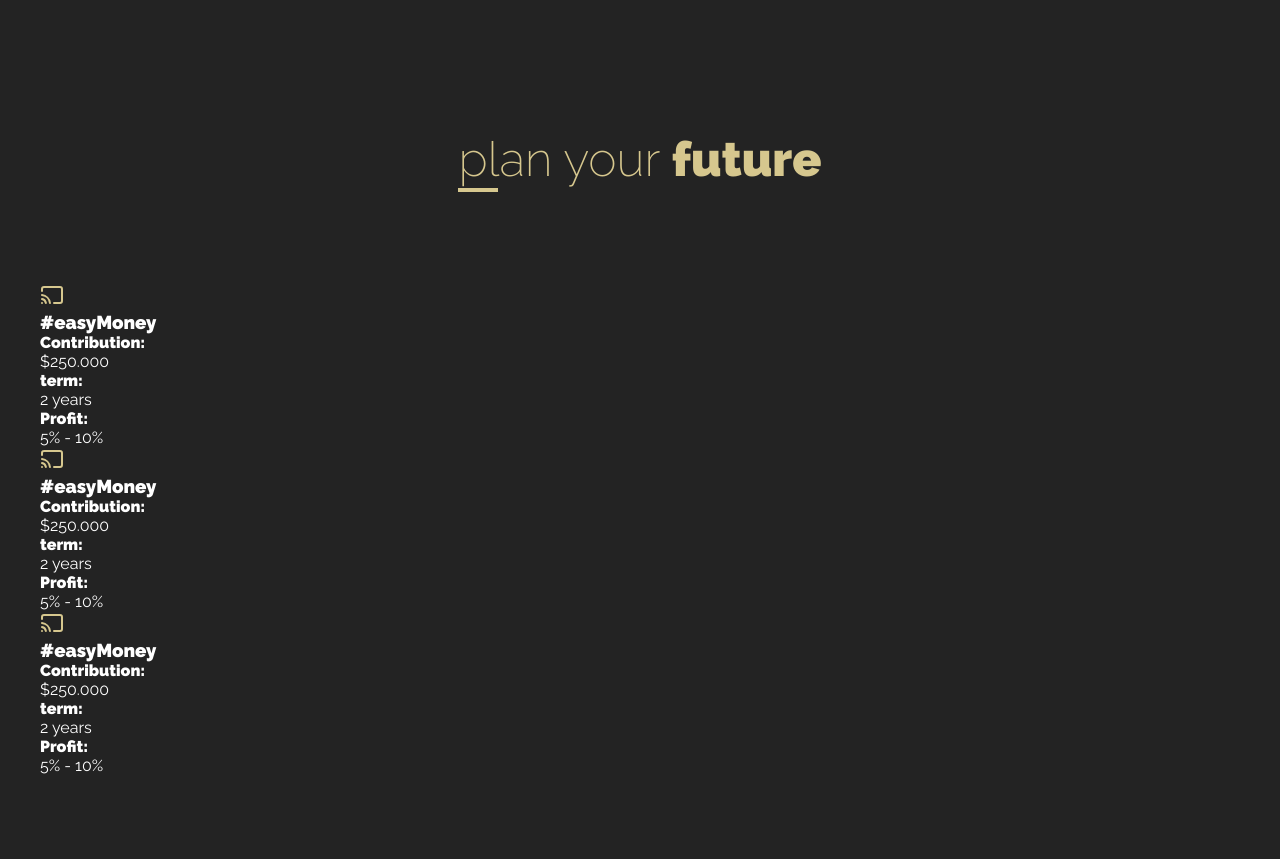
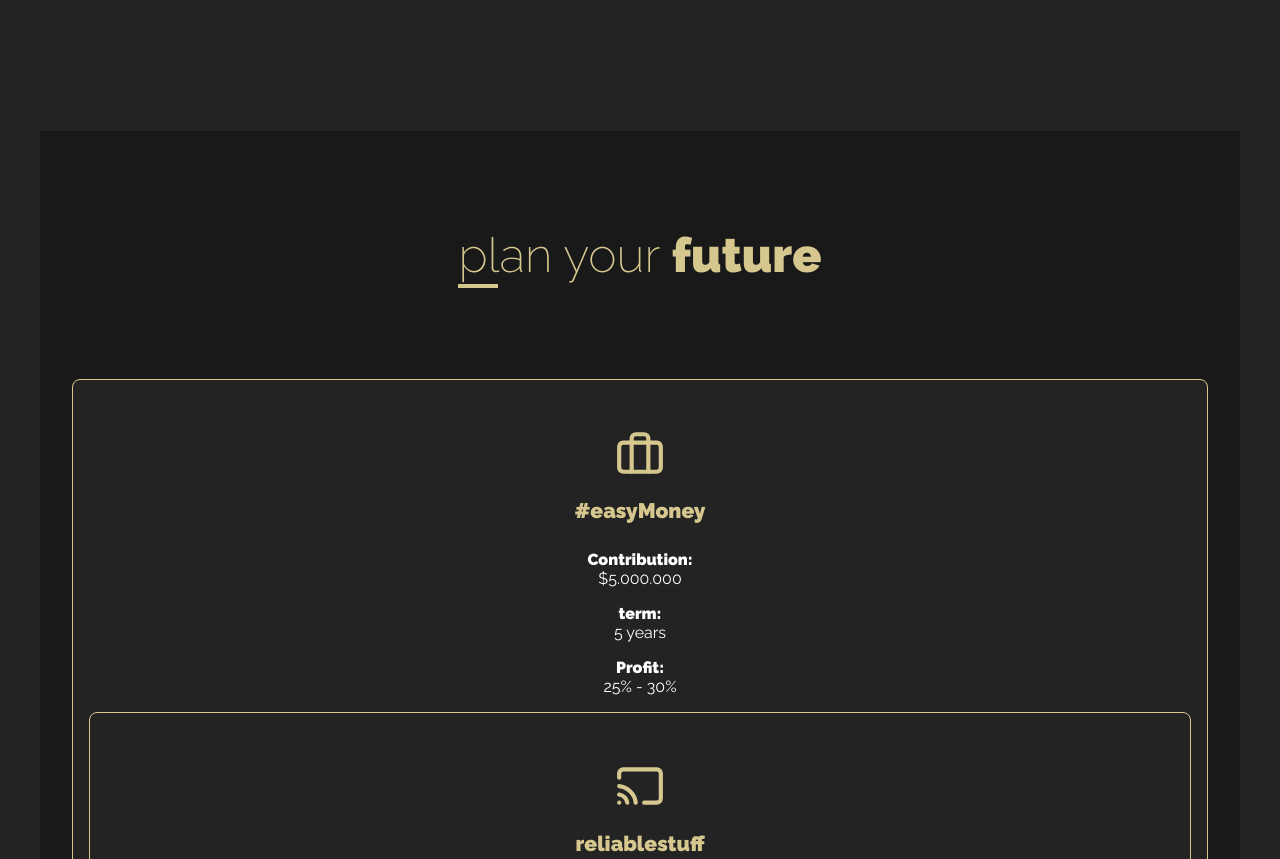
Before and after one commit to Jakub112-hub/Strona-grid, a plain HTML site: page index.html in a window 1280 px wide. Shown: the part 3360-4219 px from the top of the page. Before the commit the page ends 4135 px from the top, so only its background shows below. Drawn offline with Linux system fonts and the light colour scheme.

```diff
--- a/index.html
+++ b/index.html
@@ -57,11 +57,7 @@
 			</header>
 
 
-		<!-- <footer class="footer">
-			<p class="footer__bottom-text">
-				&copy; <span class="footer__year"></span> DG&M Corporation
-			</p>
-		</footer> -->
+
 
 
         <main class="main">
@@ -148,12 +144,12 @@
 			</section>
 
 			<section class="plans" id="plan">
-             <div class="wrapper">
+				<div class="wrapper">
                 <h2 class="section-title">plan your <span>future</span></h2>
 
 				<div class="plans__box">
 
-					<img src="img/icons/cast.svg" alt="" class="plans__item plans__item-icon">
+					<img src="img/icons/briefcase.svg" alt="" class="plans__item plans__item-icon">
 
 					<div class="plans__item plans__item-name">
 						<h3>#easyMoney</h3>
@@ -161,17 +157,17 @@
 					</div>
 					<div class="plans__item plans__item-money">
 						<p><b>Contribution:</b></p>
-						<p>$250.000</p>
+						<p>$5.000.000</p>
 					</div>
 
 					<div class="plans__item plans__item-term">
 						<p><b>term:</b></p>
-						<p>2 years</p>
+						<p>5 years</p>
 					</div>
 
 					<div class="plans__item plans__item-profit">
 						<p><b>Profit:</b></p>
-						<p>5% - 10%</p>
+						<p>25% - 30%</p>
 					</div>
 
 					<div class="plans__box">
@@ -179,7 +175,7 @@
 						<img src="img/icons/cast.svg" alt="" class="plans__item plans__item-icon">
 
 						<div class="plans__item plans__item-name">
-							<h3>#easyMoney</h3>
+							<h3>reliablestuff</h3>
 
 						</div>
 						<div class="plans__item plans__item-money">
@@ -199,36 +195,35 @@
 
 						<div class="plans__box">
 
-							<img src="img/icons/cast.svg" alt="" class="plans__item plans__item-icon">
+							<img src="img/icons/film.svg" alt="" class="plans__item plans__item-icon">
 
 							<div class="plans__item plans__item-name">
-								<h3>#easyMoney</h3>
+								<h3>allIn</h3>
 
 							</div>
 							<div class="plans__item plans__item-money">
 								<p><b>Contribution:</b></p>
-								<p>$250.000</p>
+								<p>$15.000.000</p>
 							</div>
 
 							<div class="plans__item plans__item-term">
 								<p><b>term:</b></p>
-								<p>2 years</p>
+								<p>10 - 15 years</p>
 							</div>
 
 							<div class="plans__item plans__item-profit">
 								<p><b>Profit:</b></p>
-								<p>5% - 10%</p>
+								<p>50% - 75%</p>
 							</div>
-				</div>
 
 
+					</div>
 
+				</div>
+				</div>
+			</section>
 
-
-
-
-
-			 </div>
+		</main>
 
 
 
@@ -250,12 +245,6 @@
 
 
 
-			</section>
-
-
-
-
-				</div>
 
 
 
@@ -266,7 +255,6 @@
 
 
 
-           </section>
 
 
 
@@ -274,7 +262,18 @@
 
 
 
-        </main>
+
+
+
+
+
+
+
+
+
+
+
+
 
 		<script src="js/main.js"></script>
 	</body>
--- a/sass/_medium.scss
+++ b/sass/_medium.scss
@@ -28,4 +28,8 @@
 
 
     }
+
+
+
+
 }
--- a/sass/main.scss
+++ b/sass/main.scss
@@ -302,6 +302,45 @@ h1.company-name {
 }
 }
 
+.plans {
+	padding: 6em 2em;
+	background-color: $darker;
+
+
+	&__box {
+		margin: 1em 0;
+		padding: 2em 1em;
+		text-align: center;
+		border: 1px solid $gold;
+		border-radius: 8px;
+		background-color: $dark;
+
+
+		&:hover {
+		background-color: $darker;
+		}
+
+
+
+	}
+	&__item {
+		margin: 1em 0;
+	}
+
+	&__item-icon {
+		width: 50px;
+	}
+
+	&__item-name {
+		margin-top: 0;
+		margin-bottom: 1.5em;
+		font-size: 1.8rem;
+		color: $gold;
+	}
+
+
+}
+
 
 
 
```
Also changed, not shown: css/main.css, img/icons/briefcase.svg (added), 1 other file.
